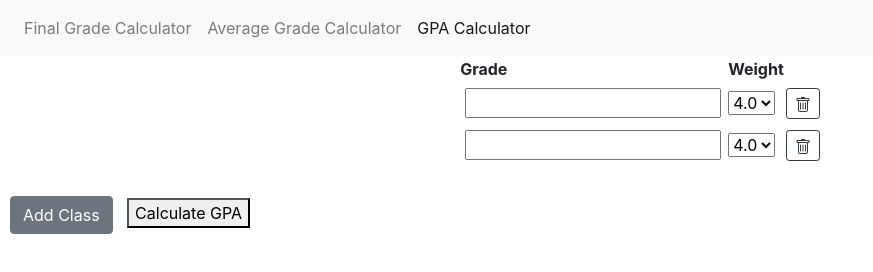
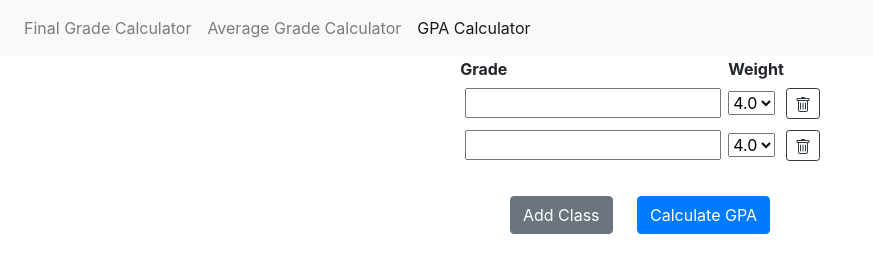
Before and after one commit to Axeinator/Grade-Tools, a website: page public/gpa.html in a window 1280 px wide. Shown: the whole page, without its empty margins (0-873 px from the left). Drawn offline with nearby package versions, Linux system fonts and the light colour scheme.

Commit message:
Styles on GPA Calculator page

```diff
--- a/public/gpa.html
+++ b/public/gpa.html
@@ -85,9 +85,11 @@
         </tr>
     </table>
 </div>
-<h3 id="GPA"></h3>
-<button class="btn btn-secondary" onclick="insertClass()">Add Class</button>
-<button onclick="calcGpa()">Calculate GPA</button>
+<div class="col text-center">
+    <h3 id="GPA"></h3>
+    <button class="btn btn-secondary" onclick="insertClass()">Add Class</button>
+    <button onclick="calcGpa()" class="btn btn-primary">Calculate GPA</button>
+</div>
 <script crossorigin="anonymous"
         integrity="sha512-bLT0Qm9VnAYZDflyKcBaQ2gg0hSYNQrJ8RilYldYQ1FxQYoCLtUjuuRuZo+fjqhx/qtq/1itJ0C2ejDxltZVFg=="
         src="https://cdnjs.cloudflare.com/ajax/libs/jquery/3.5.1/jquery.min.js"></script>
```
